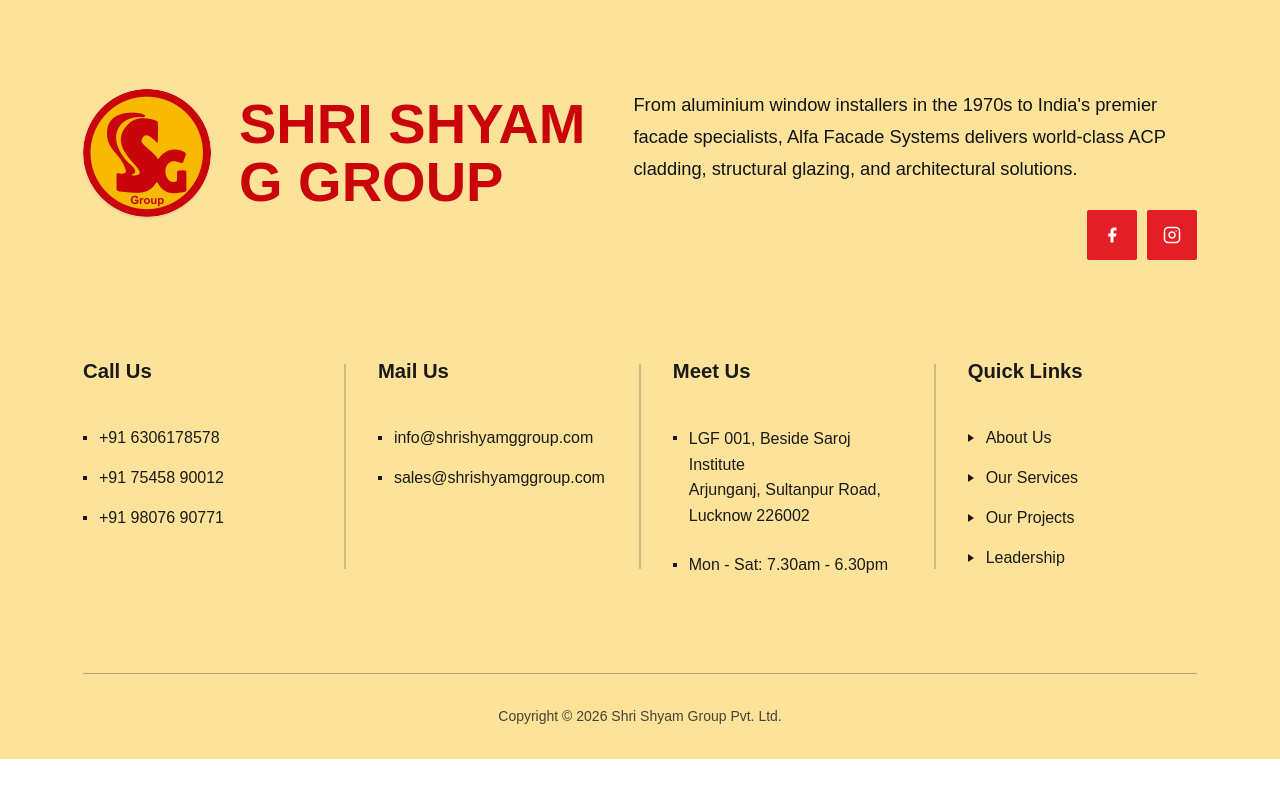
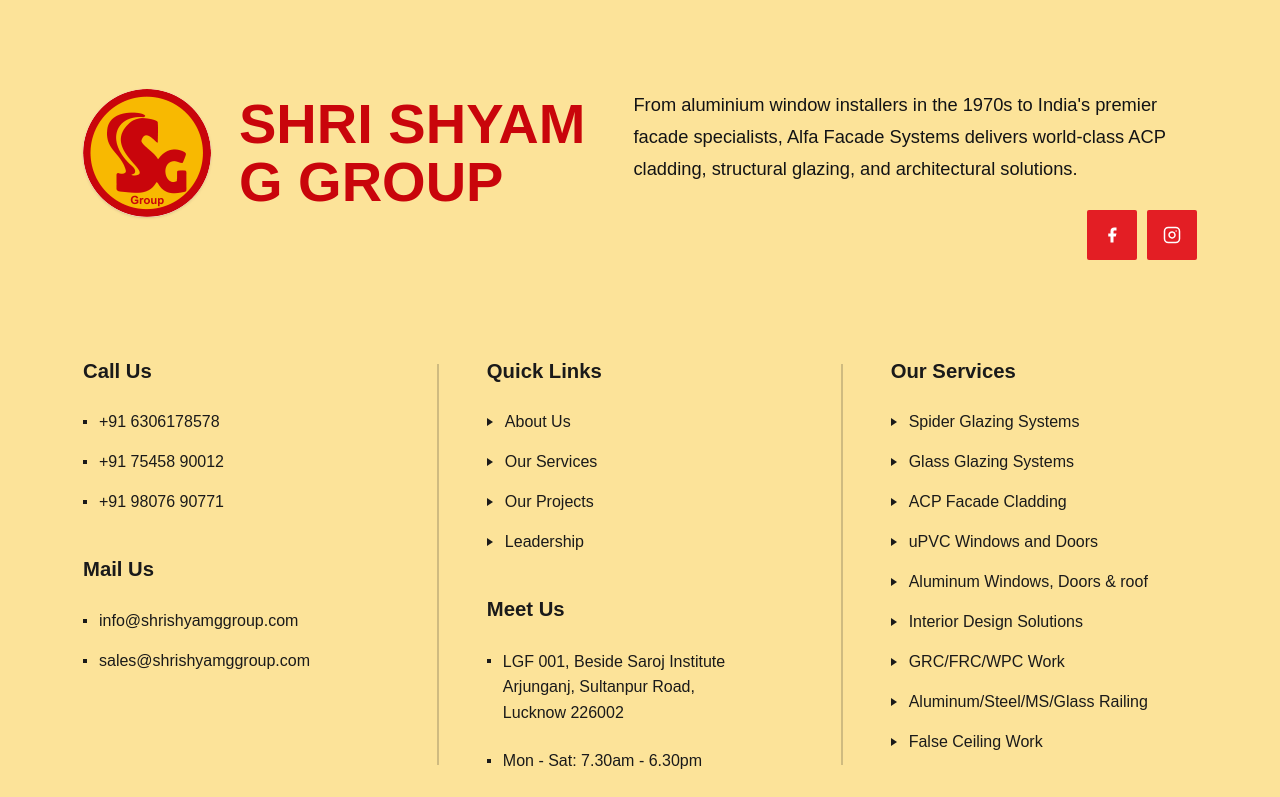
Before and after one commit to x64Mayank/client-site-01, a React (Vite) app: page /contact in a window 1280 px wide. Shown: the part 2000-2797 px from the top of the page. Before the commit the page ends 2759 px from the top, so only its background shows below. Built offline with nearby package versions, Linux system fonts and the light colour scheme; a web font is replaced by a local one.

Commit message:
Update footer layout and add services section

```diff
--- a/src/components/Navbar.jsx
+++ b/src/components/Navbar.jsx
@@ -151,7 +151,7 @@
 
             <div className="hidden lg:flex lg:w-[240px] xl:w-[300px] h-full bg-brand-primary items-center justify-center px-4 border-r border-brand-dark flex-shrink-0 px1-cursor">
               <span className="text-brand-accent font-display font-medium text-[12px] xl:text-[14px] 2xl:text-[15px] leading-[25.92px] tracking-[0.1133em] uppercase text-center whitespace-nowrap">
-                YOUR DELIGHT,OUR VICTORY.
+                YOUR DELIGHT, OUR VICTORY.
               </span>
             </div>
 
--- a/src/sections/Footer.jsx
+++ b/src/sections/Footer.jsx
@@ -89,17 +89,27 @@
           </div>
         </div>
 
-        {/* MIDDLE SECTION: Info Grid - 2 columns on mobile/tablet, 4 columns on desktop */}
-        <div className="grid grid-cols-2 lg:flex lg:flex-row lg:items-stretch lg:justify-between mb-16 lg:mb-24 gap-x-6 gap-y-12 lg:gap-0">
+        {/* MIDDLE SECTION: Info Grid */}
+        <div className="grid grid-cols-1 md:grid-cols-2 lg:grid-cols-[1fr_auto_1fr_auto_1fr] mb-16 lg:mb-24 gap-x-10 gap-y-12 lg:gap-x-12">
 
-          {/* Call Us */}
-          <div className="flex-1 lg:pr-8">
-            <h3 className="font-display text-[20px] lg:text-[20.3px] font-semibold text-[#1A1A1A] mb-6 lg:mb-10">Call Us</h3>
-            <ul className="flex flex-col gap-4">
+          {/* Column 1: Call Us + Mail Us */}
+          <div>
+            <h3 className="font-display text-[20px] lg:text-[20.3px] font-semibold text-[#1A1A1A] mb-6">Call Us</h3>
+            <ul className="flex flex-col gap-4 mb-10">
               {['+91 6306178578', '+91 75458 90012', '+91 98076 90771'].map((num) => (
                 <li key={num} className="flex items-center gap-3 font-body text-[13px] sm:text-[15px] lg:text-[16px] text-[#1A1A1A]">
                   <div className="w-[4px] h-[4px] bg-[#1A1A1A] shrink-0" />
                   <a href={`tel:${num.replace(/\s/g, '')}`} className="hover:text-[#C9050B] transition-colors">{num}</a>
+                </li>
+              ))}
+            </ul>
+
+            <h3 className="font-display text-[20px] lg:text-[20.3px] font-semibold text-[#1A1A1A] mb-6">Mail Us</h3>
+            <ul className="flex flex-col gap-4">
+              {['info@shrishyamggroup.com', 'sales@shrishyamggroup.com'].map((email) => (
+                <li key={email} className="flex items-center gap-3 font-body text-[13px] sm:text-[15px] lg:text-[16px] text-[#1A1A1A]">
+                  <div className="w-[4px] h-[4px] bg-[#1A1A1A] shrink-0" />
+                  <a href={`mailto:${email}`} className="hover:text-[#C9050B] transition-colors break-all">{email}</a>
                 </li>
               ))}
             </ul>
@@ -108,44 +118,10 @@
           {/* Separator 1 (Desktop only) */}
           <div className="hidden lg:block w-[1.5px] bg-[#1A1A1A]/20 my-2" />
 
-          {/* Mail Us */}
-          <div className="flex-1 lg:px-8">
-            <h3 className="font-display text-[20px] lg:text-[20.3px] font-semibold text-[#1A1A1A] mb-6 lg:mb-10">Mail Us</h3>
-            <ul className="flex flex-col gap-4">
-              {['info@shrishyamggroup.com', 'sales@shrishyamggroup.com'].map((email) => (
-                <li key={email} className="flex items-center gap-3 font-body text-[13px] sm:text-[15px] lg:text-[16px] text-[#1A1A1A]">
-                  <div className="w-[4px] h-[4px] bg-[#1A1A1A] shrink-0" />
-                  <a href={`mailto:${email}`} className="hover:text-[#C9050B] transition-colors break-all lg:whitespace-nowrap">{email}</a>
-                </li>
-              ))}
-            </ul>
-          </div>
-
-          {/* Separator 2 (Desktop only) */}
-          <div className="hidden lg:block w-[1.5px] bg-[#1A1A1A]/20 my-2" />
-
-          {/* Meet Us */}
-          <div className="flex-1 lg:px-8">
-            <h3 className="font-display text-[20px] lg:text-[20.3px] font-semibold text-[#1A1A1A] mb-6 lg:mb-10">Meet Us</h3>
-            <ul className="flex flex-col gap-6">
-              <li className="flex items-start gap-3 font-body text-[13px] sm:text-[15px] lg:text-[16px] text-[#1A1A1A] leading-[1.6]">
-                <div className="w-[4px] h-[4px] bg-[#1A1A1A] shrink-0 mt-2.5" />
-                <span>LGF 001, Beside Saroj Institute <br /> Arjunganj, Sultanpur Road, <br /> Lucknow 226002</span>
-              </li>
-              <li className="flex items-center gap-3 font-body text-[13px] sm:text-[15px] lg:text-[16px] text-[#1A1A1A]">
-                <div className="w-[4px] h-[4px] bg-[#1A1A1A] shrink-0" />
-                <span>Mon - Sat: 7.30am - 6.30pm</span>
-              </li>
-            </ul>
-          </div>
-
-          {/* Separator 3 (Desktop only) */}
-          <div className="hidden lg:block w-[1.5px] bg-[#1A1A1A]/20 my-2" />
-
-          {/* Quick Links */}
-          <div className="flex-1 lg:pl-8">
-            <h3 className="font-display text-[20px] lg:text-[20.3px] font-semibold text-[#1A1A1A] mb-6 lg:mb-10">Quick Links</h3>
-            <ul className="flex flex-col gap-4">
+          {/* Column 2: Quick Links + Meet Us */}
+          <div>
+            <h3 className="font-display text-[20px] lg:text-[20.3px] font-semibold text-[#1A1A1A] mb-6">Quick Links</h3>
+            <ul className="flex flex-col gap-4 mb-10">
               {[
                 { name: 'About Us', path: '/about' },
                 { name: 'Our Services', path: '/services' },
@@ -160,6 +136,46 @@
                   >
                     {link.name}
                   </Link>
+                </li>
+              ))}
+            </ul>
+
+            <h3 className="font-display text-[20px] lg:text-[20.3px] font-semibold text-[#1A1A1A] mb-6">Meet Us</h3>
+            <ul className="flex flex-col gap-6">
+              <li className="flex items-start gap-3 font-body text-[13px] sm:text-[15px] lg:text-[16px] text-[#1A1A1A] leading-[1.6]">
+                <div className="w-[4px] h-[4px] bg-[#1A1A1A] shrink-0 mt-2.5" />
+                <span>LGF 001, Beside Saroj Institute <br /> Arjunganj, Sultanpur Road, <br /> Lucknow 226002</span>
+              </li>
+              <li className="flex items-center gap-3 font-body text-[13px] sm:text-[15px] lg:text-[16px] text-[#1A1A1A]">
+                <div className="w-[4px] h-[4px] bg-[#1A1A1A] shrink-0" />
+                <span>Mon - Sat: 7.30am - 6.30pm</span>
+              </li>
+            </ul>
+          </div>
+
+          {/* Separator 2 (Desktop only) */}
+          <div className="hidden lg:block w-[1.5px] bg-[#1A1A1A]/20 my-2" />
+
+          {/* Column 3: Our Services */}
+          <div>
+            <h3 className="font-display text-[20px] lg:text-[20.3px] font-semibold text-[#1A1A1A] mb-6">Our Services</h3>
+            <ul className="flex flex-col gap-4">
+              {[
+                'Spider Glazing Systems',
+                'Glass Glazing Systems',
+                'ACP Facade Cladding',
+                'uPVC Windows and Doors',
+                'Aluminum Windows, Doors & roof',
+                'Interior Design Solutions',
+                'GRC/FRC/WPC Work',
+                'Aluminum/Steel/MS/Glass Railing',
+                'False Ceiling Work',
+              ].map((service) => (
+                <li key={service} className="flex items-center gap-3 group">
+                  <div className="w-0 h-0 border-t-[4px] border-t-transparent border-b-[4px] border-b-transparent border-l-[6px] border-l-[#1A1A1A] transition-transform duration-300 group-hover:translate-x-1" />
+                  <span className="font-display text-[13px] sm:text-[15px] lg:text-[16px] text-[#1A1A1A]">
+                    {service}
+                  </span>
                 </li>
               ))}
             </ul>
```
